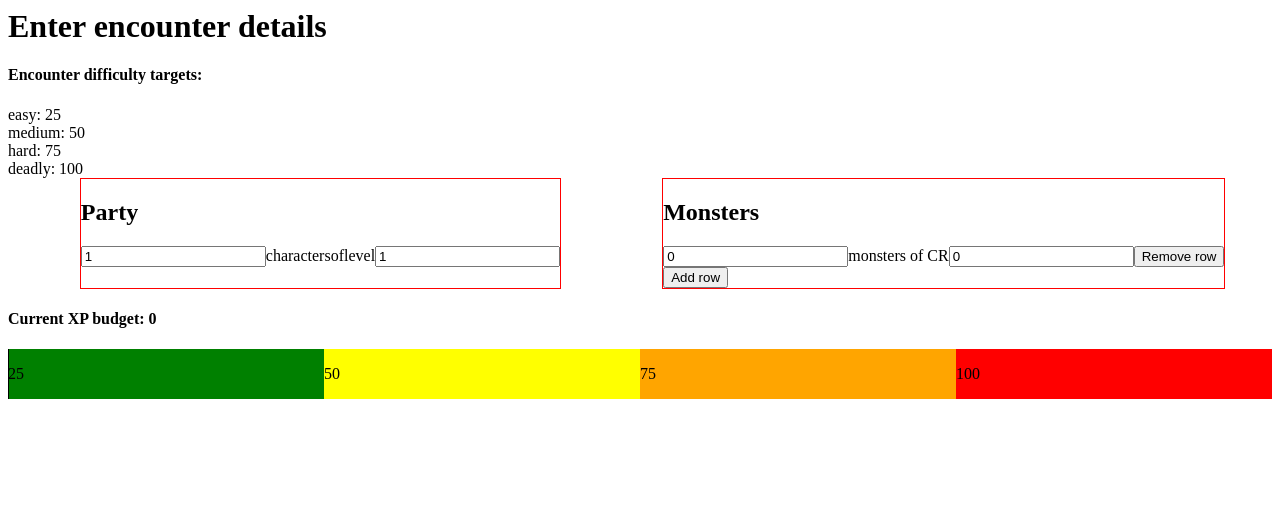
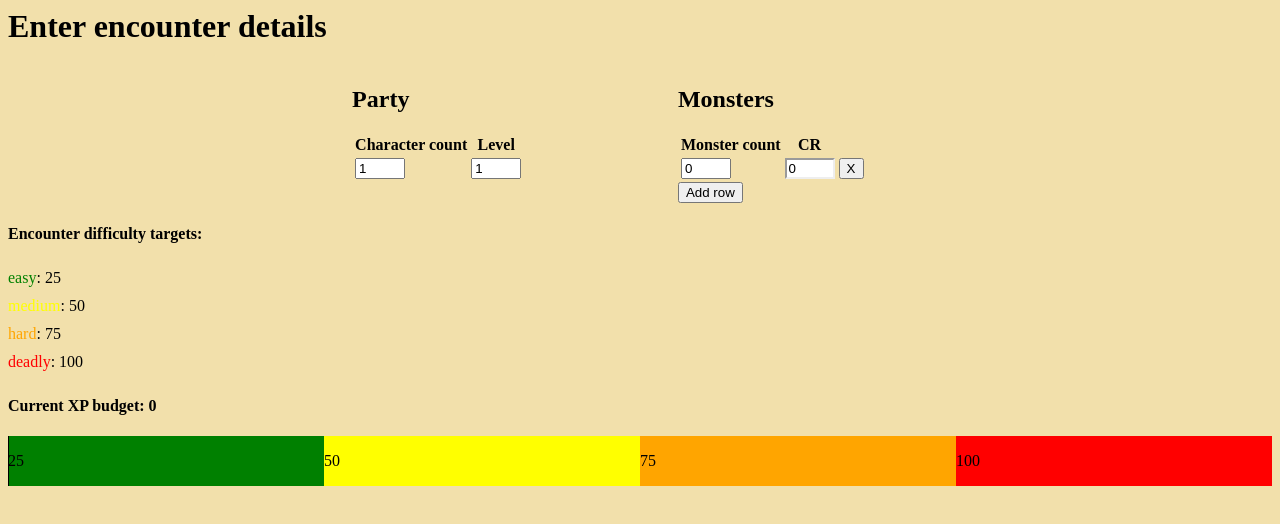
Before and after one commit to maxwellskala/encounter-calculator, a React app: page / in a window 1280 px wide. Shown: the top 524 px of the page. Built offline with nearby package versions, Linux system fonts and the light colour scheme.

Commit message:
Moderately improve attractiveness of UI

```diff
--- a/src/components/App.tsx
+++ b/src/components/App.tsx
@@ -1,8 +1,33 @@
 import React, { useCallback, useState } from 'react';
+import styled, { createGlobalStyle } from 'styled-components';
 
-import { xpThreshold } from '../util/calculatePartyXPThresholds';
+import { DIFFICULTY_TO_COLOR } from '../lib/constants';
+import { Difficulty, xpThreshold } from '../util/calculatePartyXPThresholds';
 import DifficultyBar from './DifficultyBar';
 import Encounter from './Encounter';
+
+const CSSReset = createGlobalStyle`
+  body {
+    background-color: #f2e0ab;
+    margin: 0;
+    padding: 8px;
+  }
+`;
+
+const AppWrapper = styled.div`
+  height: 100%;
+`;
+
+interface DifficultyLabelProps {
+  difficulty: Difficulty;
+}
+
+const DifficultyLabel = styled.p`
+  color: ${(props: DifficultyLabelProps): string =>
+    DIFFICULTY_TO_COLOR[props.difficulty]};
+  display: inline-block;
+  margin: 5px 0 5px 0;
+`;
 
 const App = (): JSX.Element => {
   const [monsterXPBudget, setMonsterXPBudget] = useState<number>(0);
@@ -19,27 +44,35 @@ const App = (): JSX.Element => {
     [setCharacterXPThresholds],
   );
   return (
-    <div>
+    <>
+      <CSSReset />
+      <AppWrapper>
         <h1>Enter encounter details</h1>
-      <h4>Encounter difficulty targets:</h4>
-      <div>
-        {characterXPThresholds &&
-          Object.keys(characterXPThresholds).map(difficulty => (
-            <div key={difficulty}>
-              {difficulty}: {characterXPThresholds[difficulty]}
-            </div>
-          ))}
-      </div>
         <Encounter
           onCharacterXPChange={handleCharacterXPChange}
           onMonsterXPChange={handleMonsterXPChange}
         />
+        <h4>Encounter difficulty targets:</h4>
+        <div>
+          {characterXPThresholds &&
+            Object.keys(characterXPThresholds).map(
+              (difficulty: Difficulty): JSX.Element => (
+                <div key={difficulty}>
+                  <DifficultyLabel difficulty={difficulty}>
+                    {difficulty}
+                  </DifficultyLabel>
+                  : {characterXPThresholds[difficulty]}
+                </div>
+              ),
+            )}
+        </div>
         <h4>Current XP budget: {monsterXPBudget}</h4>
         <DifficultyBar
           monsterXP={monsterXPBudget}
           partyXPThresholds={characterXPThresholds}
         />
-    </div>
+      </AppWrapper>
+    </>
   );
 };
 
--- a/src/components/DifficultyBar.tsx
+++ b/src/components/DifficultyBar.tsx
@@ -1,19 +1,13 @@
-import React from 'react';
+import React, { Fragment } from 'react';
 import styled from 'styled-components';
 
+import { DIFFICULTY_TO_COLOR } from '../lib/constants';
 import { Difficulty, xpThreshold } from '../util/calculatePartyXPThresholds';
 
 const DifficultyBarWrapper = styled.div`
   height: 50px;
   position: relative;
 `;
-
-const DIFFICULTY_TO_COLOR = {
-  easy: 'green',
-  medium: 'yellow',
-  hard: 'orange',
-  deadly: 'red',
-};
 
 interface DifficultyBarSectionProps {
   difficulty: Difficulty;
@@ -120,17 +114,14 @@ const DifficultyBar = (props: DifficultyBarProps): JSX.Element => {
         const left = percentWidthTaken;
         percentWidthTaken += width;
         return (
-          <>
+          <Fragment key={`section=${difficulty}`}>
             <DifficultyBarSection
-              key={`section-${difficulty}`}
               difficulty={difficulty}
               left={left}
               width={width}
             />
-            <DifficultyBarLabel key={`label-${difficulty}`} left={left}>
-              {min}
-            </DifficultyBarLabel>
-          </>
+            <DifficultyBarLabel left={left}>{min}</DifficultyBarLabel>
+          </Fragment>
         );
       })}
       <DifficultyBarIndicator left={xpBudgetPercent} />
--- a/src/components/Encounter.tsx
+++ b/src/components/Encounter.tsx
@@ -4,16 +4,18 @@ import styled from 'styled-components';
 import calculatePartyXPThresholds, {
   xpThreshold,
 } from '../util/calculatePartyXPThresholds';
+import InlineInput from './styled/InlineInput';
 import EncounterMonsterPanel from './EncounterMonsterPanel';
 
 const EncounterWrapper = styled.div`
-  display: flex;
+  display: inline-flex;
   justify-content: center;
+  width: 100%;
 `;
 
 const EncounterColumn = styled.div`
-  border: 1px solid red;
-  margin: 0 3% 0 5%;
+  margin: 0 3% 0 3%;
+  min-width: 250px;
 `;
 
 interface EncounterProps {
@@ -45,27 +47,34 @@ const Encounter = (props: EncounterProps): JSX.Element => {
     <EncounterWrapper>
       <EncounterColumn>
         <h2>Party</h2>
-        <form>
-          <label>
-            <input
+        <table>
+          <thead>
+            <tr>
+              <th>Character count</th>
+              <th>Level</th>
+            </tr>
+          </thead>
+          <tbody>
+            <tr>
+              <td>
+                <InlineInput
                   name="charCount"
                   onChange={handleCharCountChange}
                   type="text"
                   value={charCount}
                 />
-            characters
-          </label>
-          of
-          <label>
-            level
-            <input
+              </td>
+              <td>
+                <InlineInput
                   name="charLevel"
                   onChange={handleCharLevelChange}
                   type="text"
                   value={charLevel}
                 />
-          </label>
-        </form>
+              </td>
+            </tr>
+          </tbody>
+        </table>
       </EncounterColumn>
       <EncounterColumn>
         <h2>Monsters</h2>
--- a/src/components/EncounterMonsterPanel.tsx
+++ b/src/components/EncounterMonsterPanel.tsx
@@ -23,7 +23,9 @@ interface EncounterMonsterPanelProps {
   onMonsterXPChange(newXPTotal: number): void;
 }
 
-export default (props: EncounterMonsterPanelProps): JSX.Element => {
+const MonsterEncounterPanel = (
+  props: EncounterMonsterPanelProps,
+): JSX.Element => {
   const { onMonsterXPChange } = props;
 
   const [currentInputId, setCurrentInputId] = useState<number>(1);
@@ -57,7 +59,16 @@ export default (props: EncounterMonsterPanelProps): JSX.Element => {
     onMonsterXPChange(getTotalXP(dataByInput));
   };
   return (
-    <div>
+    <>
+      <table>
+        <thead>
+          <tr>
+            <th>Monster count</th>
+            <th>CR</th>
+            <th />
+          </tr>
+        </thead>
+        <tbody>
           {Object.keys(dataByInput).map(inputId => (
             <MonsterInput
               key={inputId}
@@ -66,7 +77,11 @@ export default (props: EncounterMonsterPanelProps): JSX.Element => {
               onChange={handleInputChange}
             />
           ))}
+        </tbody>
+      </table>
       <button onClick={handleAddInput}>Add row</button>
-    </div>
+    </>
   );
 };
+
+export default MonsterEncounterPanel;
--- a/src/components/MonsterInput.tsx
+++ b/src/components/MonsterInput.tsx
@@ -1,4 +1,17 @@
 import React, { FormEvent, useState, useEffect } from 'react';
+import styled from 'styled-components';
+
+import { CR_LIST } from '../util/calculateMonsterXP';
+import InlineInput from './styled/InlineInput';
+
+interface ValidatedInputProps {
+  isValid: boolean;
+}
+
+const ValidatedInput = styled(InlineInput)`
+  border-color: ${(props: ValidatedInputProps): string =>
+    props.isValid ? 'initial' : 'red'};
+`;
 
 interface MonsterInputProps {
   id: number;
@@ -6,30 +19,48 @@ interface MonsterInputProps {
   onChange(id: number, newCount: number, newCR: string): void;
 }
 
+const validateCR = (CR: string): boolean => {
+  return CR_LIST.includes(CR);
+};
+
 const MonsterInput = (props: MonsterInputProps): JSX.Element => {
   const { id, onRemove, onChange } = props;
 
   const [count, setCount] = useState<number>(0);
   const [CR, setCR] = useState<string>('0');
+  const [isCRValid, setIsCRValid] = useState<boolean>(true);
 
   const handleCountChange = (evt: FormEvent<HTMLInputElement>): void =>
     setCount(parseInt(evt.currentTarget.value, 10));
-  const handleCRChange = (evt: FormEvent<HTMLInputElement>): void =>
+  const handleCRChange = (evt: FormEvent<HTMLInputElement>): void => {
     setCR(evt.currentTarget.value);
+  };
   const handleRemove = (): void => onRemove(id);
 
   useEffect(() => {
-    onChange(id, count, CR);
+    if (validateCR(CR)) {
+      onChange(id, count, CR);
+      setIsCRValid(true);
+    } else {
+      setIsCRValid(false);
+    }
   }, [count, CR]);
   return (
-    <div>
-      <input onChange={handleCountChange} type="text" value={count} />
-      <label>
-        monsters of CR
-        <input onChange={handleCRChange} type="text" value={CR} />
-      </label>
-      <button onClick={handleRemove}>Remove row</button>
-    </div>
+    <tr>
+      <td>
+        <InlineInput onChange={handleCountChange} type="text" value={count} />
+      </td>
+      <td>
+        <ValidatedInput
+          isValid={isCRValid}
+          onChange={handleCRChange}
+          value={CR}
+        />
+      </td>
+      <td>
+        <button onClick={handleRemove}>X</button>
+      </td>
+    </tr>
   );
 };
 
--- /dev/null
+++ b/src/components/styled/InlineInput.tsx
@@ -0,0 +1,8 @@
+import styled from 'styled-components';
+
+const InlineInput = styled.input`
+  display: inline-block;
+  width: 50px;
+`;
+
+export default InlineInput;
--- /dev/null
+++ b/src/lib/constants.js
@@ -0,0 +1,6 @@
+export const DIFFICULTY_TO_COLOR = {
+  easy: 'green',
+  medium: 'yellow',
+  hard: 'orange',
+  deadly: 'red',
+};
--- a/src/util/calculateMonsterXP.ts
+++ b/src/util/calculateMonsterXP.ts
@@ -38,6 +38,8 @@ const CR_TO_XP: crToXPMap = {
   '20': 25000,
 };
 
+export const CR_LIST = Object.keys(CR_TO_XP);
+
 export const calculateMonsterXP = (count: number, CR: string): number => {
   const xpPerPmonster = CR_TO_XP[CR];
   return xpPerPmonster * count;
```
Lines whose indentation alone changed are shown as unchanged.
